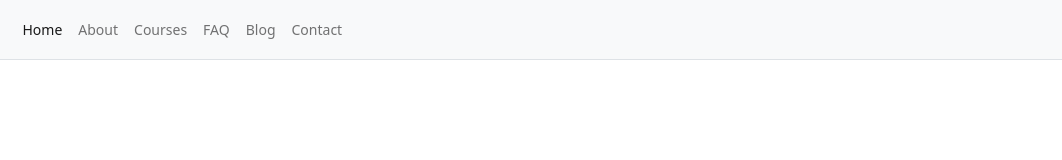
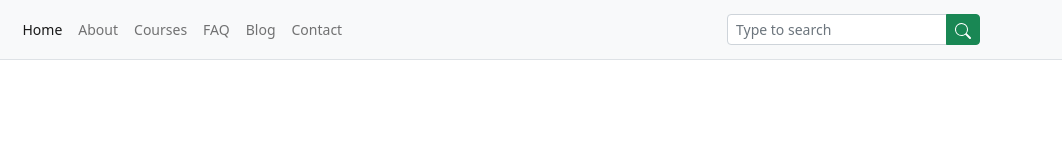
Before and after one commit to CharanNaga/Professional-Website, a plain HTML site: page index.html in a window 1280 px wide. Shown: the full height of the page, 218-1280 px from the left. Drawn offline with nearby package versions, Linux system fonts and the light colour scheme; a web font is replaced by a local one.

Commit message:
Modified index.html to create a navbar search field

```diff
--- a/index.html
+++ b/index.html
@@ -52,6 +52,18 @@
                     <a href="#" class="nav-link">Contact</a>
                 </li>
             </ul>
+            <form class="d-flex" role="search">
+                <div class="input-group">
+                    <input type="search" class="form-control form-control-sm" placeholder="Type to search">
+                    <button type="submit" class="btn btn-sm btn-success">
+                        <svg xmlns="http://www.w3.org/2000/svg" width="16" height="16" fill="currentColor"
+                            class="bi bi-search" viewBox="0 0 16 16">
+                            <path
+                                d="M11.742 10.344a6.5 6.5 0 1 0-1.397 1.398h-.001q.044.06.098.115l3.85 3.85a1 1 0 0 0 1.415-1.414l-3.85-3.85a1 1 0 0 0-.115-.1zM12 6.5a5.5 5.5 0 1 1-11 0 5.5 5.5 0 0 1 11 0" />
+                        </svg>
+                    </button>
+                </div>
+            </form>
         </div>
     </div>
 </nav>
```
